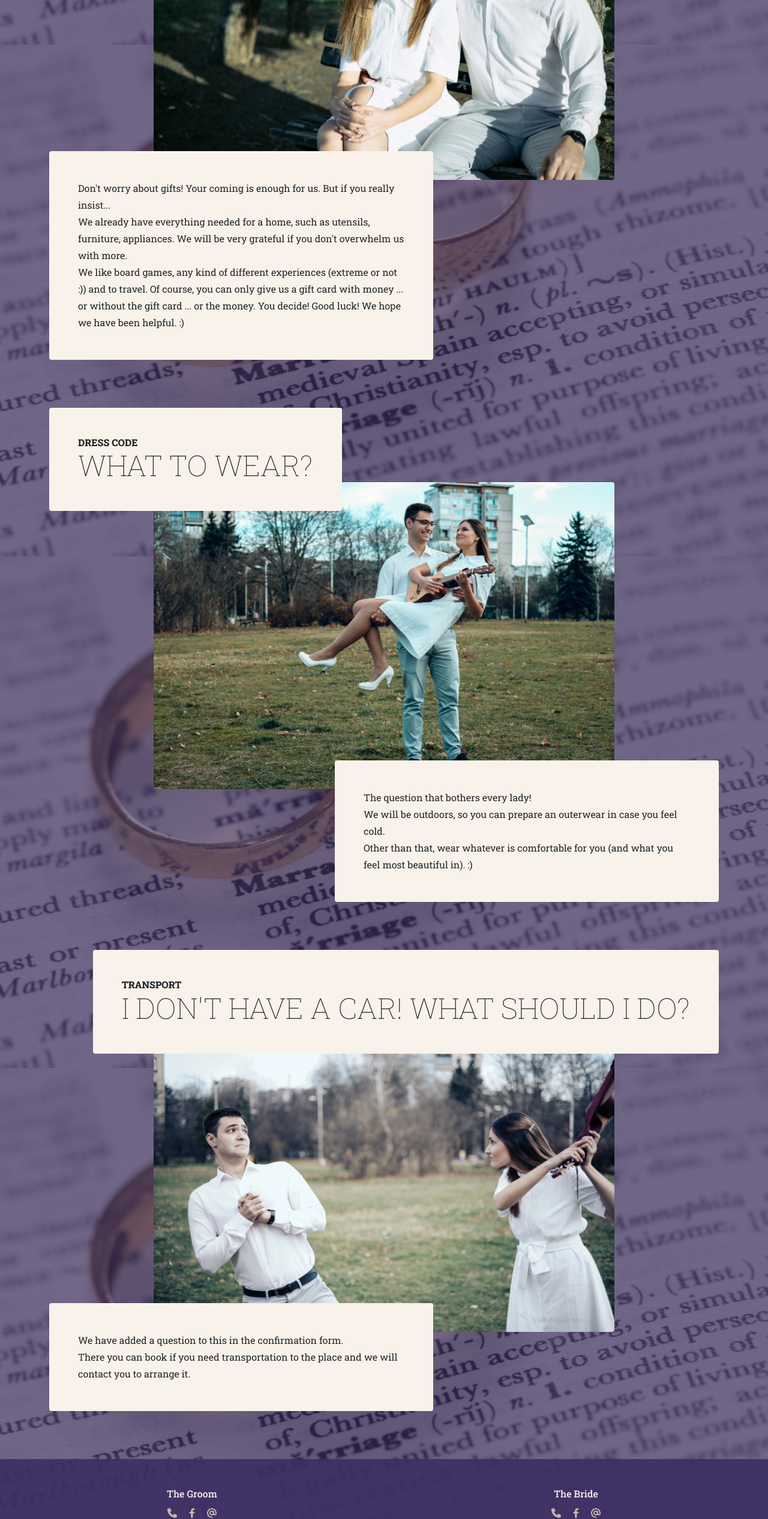
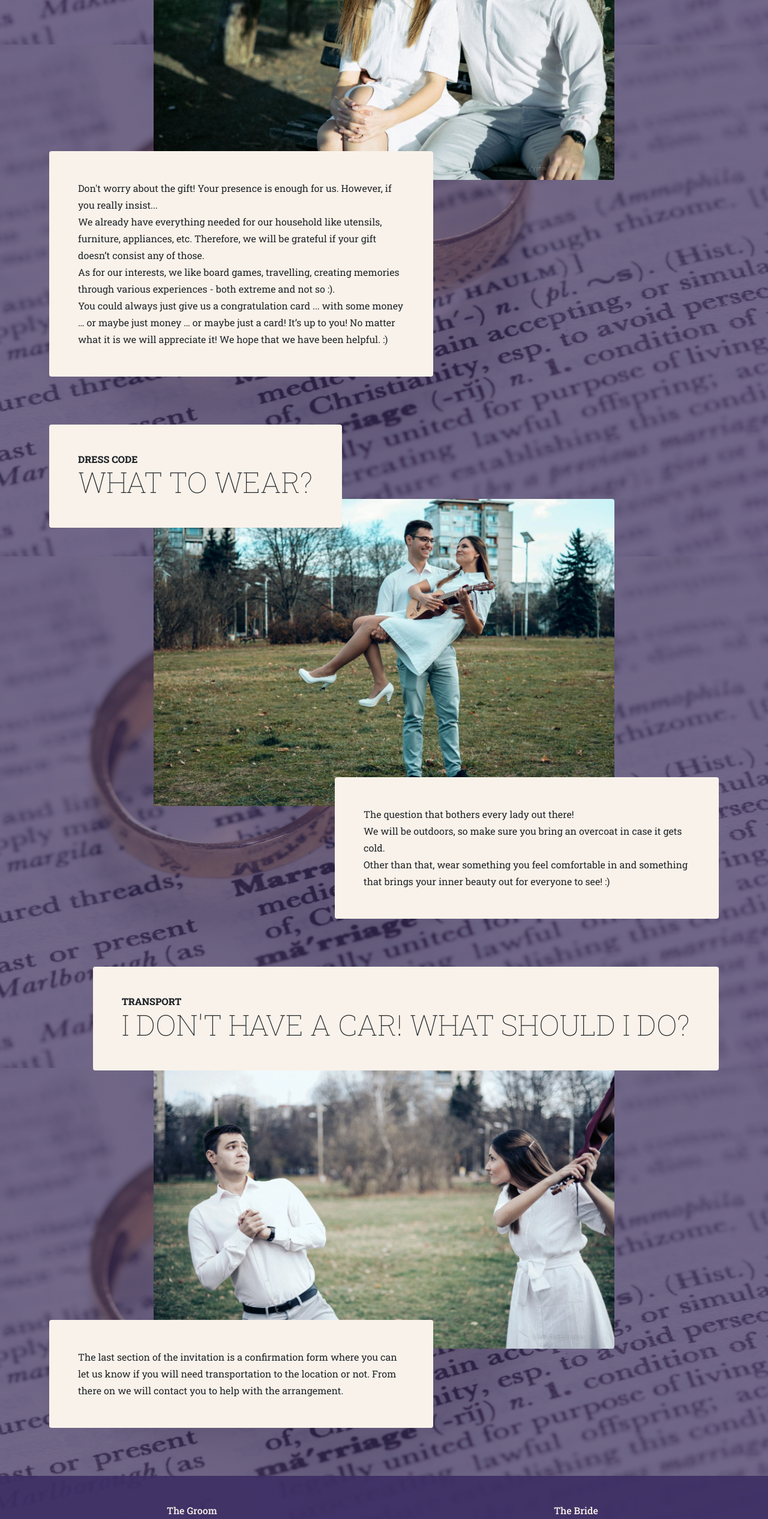
Before and after one commit to RobertStoyanov0210/wedding-website, a plain HTML site: page faq-en.html in a window 1280 px wide. Shown: the part 779-3312 px from the top of the page at 60% size. Drawn offline with nearby package versions, Linux system fonts and the light colour scheme.

Commit message:
english upgrade

```diff
--- a/faq-en.html
+++ b/faq-en.html
@@ -55,7 +55,7 @@
                     </div>
                     <img class="faq-item-img mx-auto d-flex rounded img-fluid mb-3 mb-lg-0" src="assets/img/faq-01.jpg" alt="..." />
                     <div class="faq-item-description d-flex me-auto">
-                        <div class="bg-faded p-5 rounded"><p class="mb-0">Don't worry about gifts! Your coming is enough for us. But if you really insist... <br> We already have everything needed for a home, such as utensils, furniture, appliances. We will be very grateful if you don't overwhelm us with more. <br> We like board games, any kind of different experiences (extreme or not :)) and to travel. Of course, you can only give us a gift card with money ... or without the gift card ... or the money. You decide! Good luck! We hope we have been helpful. :)
+                        <div class="bg-faded p-5 rounded"><p class="mb-0">Don't worry about the gift! Your presence is enough for us. However, if you really insist...  <br> We already have everything needed for our household like utensils, furniture, appliances, etc. Therefore, we will be grateful if your gift doesn’t consist any of those. <br> As for our interests, we like board games, travelling, creating memories through various experiences - both extreme and not so :). <br>You could always just give us a congratulation card ... with some money … or maybe just money … or maybe just a card! It’s up to you! No matter what it is we will appreciate it! We hope that we have been helpful. :)
                         </p></div>
                     </div>
                 </div>
@@ -74,7 +74,7 @@
                     </div>
                     <img class="faq-item-img mx-auto d-flex rounded img-fluid mb-3 mb-lg-0" src="assets/img/faq-02.jpg" alt="..." />
                     <div class="faq-item-description d-flex ms-auto">
-                        <div class="bg-faded p-5 rounded"><p class="mb-0">The question that bothers every lady! <br> We will be outdoors, so you can prepare an outerwear in case you feel cold. <br> Other than that, wear whatever is comfortable for you (and what you feel most beautiful in). :)</p></div>
+                        <div class="bg-faded p-5 rounded"><p class="mb-0">The question that bothers every lady out there! <br>We will be outdoors, so make sure you bring an overcoat in case it gets cold. <br> Other than that, wear something you feel comfortable in and something that brings your inner beauty out for everyone to see! :)</p></div>
                     </div>
                 </div>
             </div>
@@ -92,7 +92,7 @@
                     </div>
                     <img class="faq-item-img mx-auto d-flex rounded img-fluid mb-3 mb-lg-0" src="assets/img/faq-03.jpg" alt="..." />
                     <div class="faq-item-description d-flex me-auto">
-                        <div class="bg-faded p-5 rounded"><p class="mb-0">We have added a question to this in the confirmation form. <br> There you can book if you need transportation to the place and we will contact you to arrange it.</p></div>
+                        <div class="bg-faded p-5 rounded"><p class="mb-0">The last section of the invitation is a confirmation form where you can let us know if you will need transportation to the location or not. From there on we will contact you to help with the arrangement.</p></div>
                     </div>
                 </div>
             </div>
```
Also changed, not shown: index-en.html (+1 -1 lines), program-en.html (+1 -1 lines).
